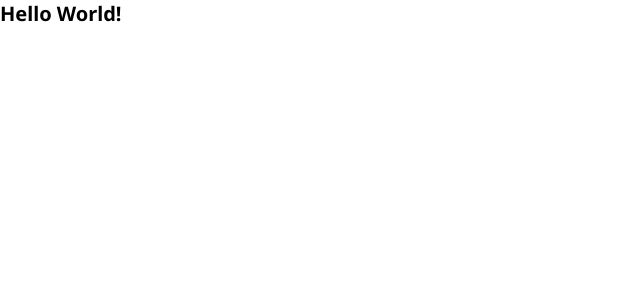
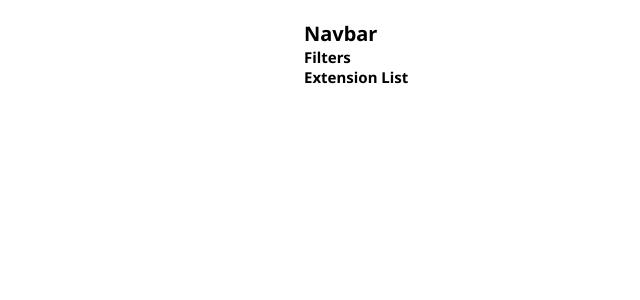
Before and after one commit to edwardshanahan97/frontend-mentor-browser-extensions-ui, a React (Vite) app: page / in a window 1280 px wide. Shown: the top 300 px of the page, without its empty margins (0-640 px from the left). Built offline with nearby package versions, Linux system fonts and the light colour scheme.

Commit message:
Add website structure

```diff
--- a/src/App.jsx
+++ b/src/App.jsx
@@ -1,7 +1,18 @@
+import Navbar from "./components/Navbar/Navbar";
+import Filters from "./components/Filters/Filters";
+import ExtensionsList from "./components/ExtensionsList/ExtensionsList";
+import Container from "./components/Container/Container";
+
 const App = () => {
   return (
     <main>
-      <h1>Hello World!</h1>
+      <Container>
+        <Navbar />
+
+        <Filters />
+
+        <ExtensionsList />
+      </Container>
     </main>
   );
 };
--- /dev/null
+++ b/src/components/Container/Container.css
@@ -0,0 +1,16 @@
+.container {
+  padding: 2rem 1.6rem;
+}
+
+@media (min-width: 768px) {
+  .container {
+    max-width: 70.4rem;
+    margin: 0 auto;
+  }
+}
+
+@media (min-width: 1440px) {
+  .container {
+    max-width: 117rem;
+  }
+}
--- /dev/null
+++ b/src/components/Container/Container.jsx
@@ -0,0 +1,7 @@
+import "./Container.css";
+
+const Container = ({ children }) => {
+  return <div className="container">{children}</div>;
+};
+
+export default Container;
--- /dev/null
+++ b/src/components/ExtensionsList/ExtensionsList.jsx
@@ -0,0 +1,7 @@
+import "./ExtensionsList.css";
+
+const ExtensionsList = () => {
+  return <h2>Extension List</h2>;
+};
+
+export default ExtensionsList;
--- /dev/null
+++ b/src/components/Filters/Filters.jsx
@@ -0,0 +1,7 @@
+import "./Filters.css";
+
+const Filters = () => {
+  return <h2>Filters</h2>;
+};
+
+export default Filters;
--- /dev/null
+++ b/src/components/Navbar/Navbar.jsx
@@ -0,0 +1,7 @@
+import "./Navbar.css";
+
+const Navbar = () => {
+  return <h1>Navbar</h1>;
+};
+
+export default Navbar;
```
Also changed, not shown: src/components/ExtensionsList/ExtensionsList.css (added), src/components/Filters/Filters.css (added), src/components/Navbar/Navbar.css (added).
